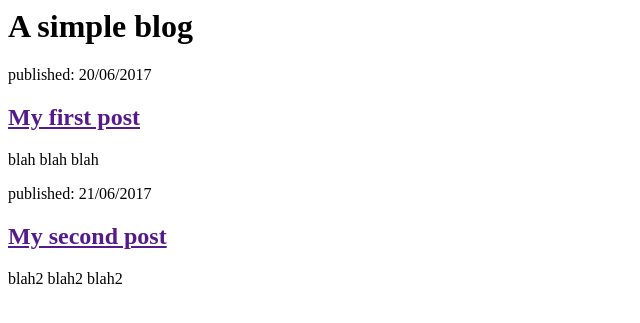
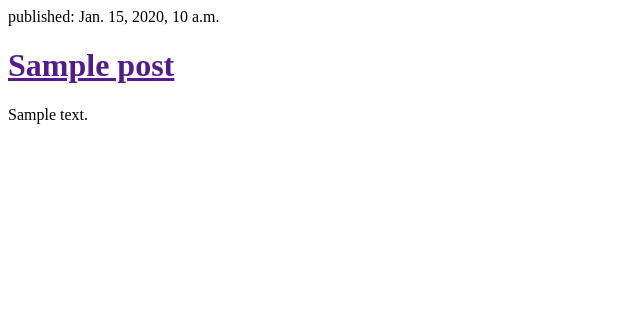
Before and after one commit to mouroboros/my-first-blog, a Django app: template mysite/blog/templates/blog/post_list.html in a window 1280 px wide. Shown: the top 323 px of the page, without its empty margins (0-640 px from the left). Run offline with Django 3.2, Linux system fonts and the light colour scheme; the template is opened without the code that fills it: values that come from a table or form of the project are taken from there, others are empty; tables that the repository leaves empty hold one stand-in row (values such as "Sample post").

Commit message:
Modified templates to display posts from database

```diff
--- a/mysite/blog/templates/blog/post_list.html
+++ b/mysite/blog/templates/blog/post_list.html
@@ -7,19 +7,14 @@
 		<title>A simple blog</title>
 	</head>
 	<body>
-		<div>
-			<h1>A simple blog</h1>
-		</div>
-		<div>
-			<p>published: 20/06/2017</p>
-			<h2><a href=''>My first post</a></h2>
-			<p>blah blah blah</p>
-		</div>
-		<div>
-			<p>published: 21/06/2017</p>
-			<h2><a href=''>My second post</a></h2>
-			<p>blah2 blah2 blah2</p>
-		</div>
+		{% for post in posts %}
+
+			<div>
+				<p>published: {{ post.published_date }}</p>
+				<h1><a href="">{{ post.title }}</a></h1>
+				<p>{{ post.text|linebreaksbr }}</p>
+			</div>
+		{% endfor %}
 
 	</body>
 </html>
--- a/mysite/blog/views.py
+++ b/mysite/blog/views.py
@@ -1,7 +1,10 @@
 from django.shortcuts import render
+from django.utils import timezone
+from .models import Post
 
 # Create your views here.
 
 
 def post_list (request) :
-    return render(request, 'blog/post_list.html', {})
+    posts = Post.objects.filter(published_date__lte=timezone.now()).order_by('published_date')
+    return render(request, 'blog/post_list.html', {'posts': posts})
```
